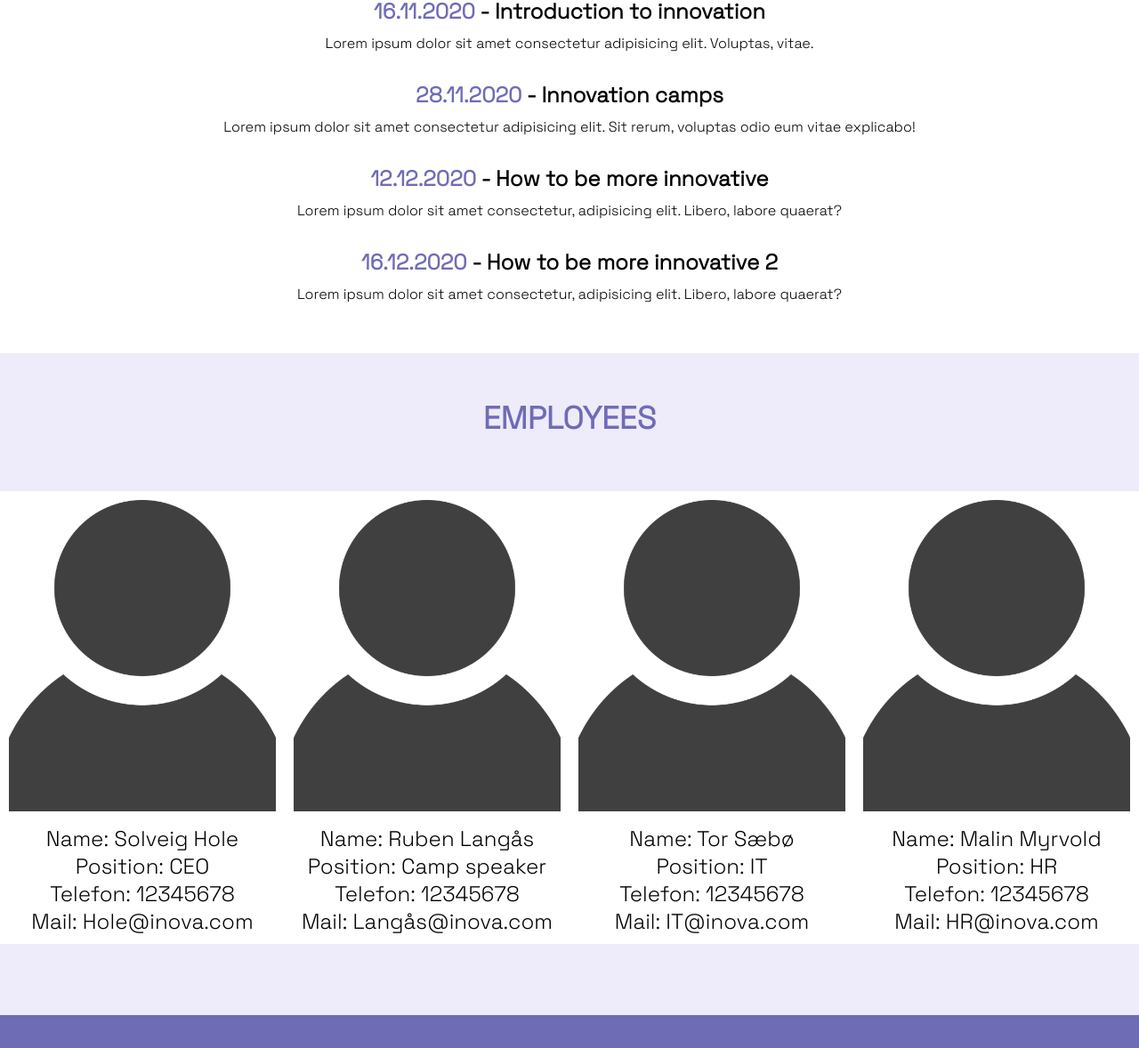
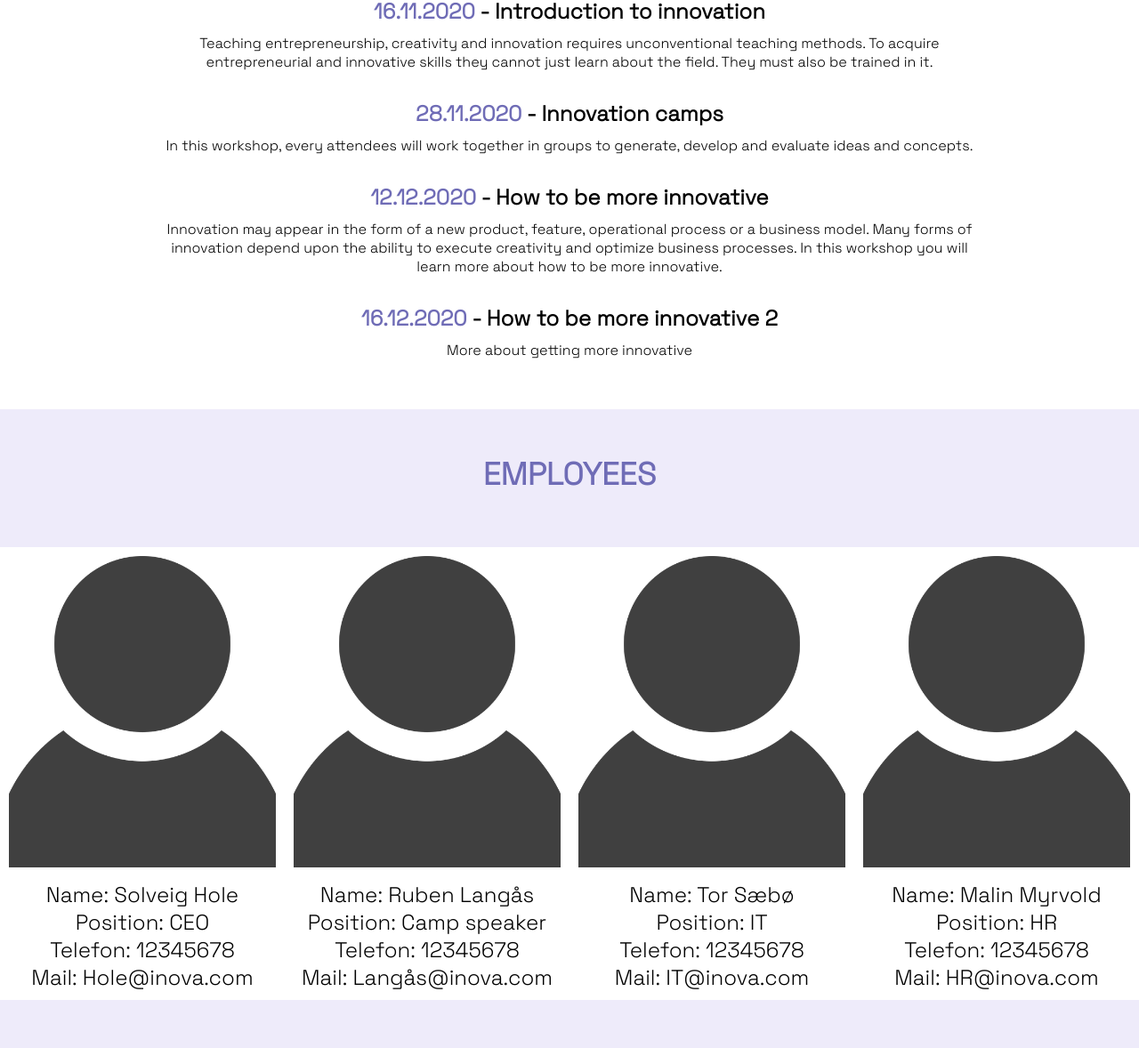
Before and after one commit to sirisandnes/Make-it-responsive, a plain HTML site: page indexEngelsk.html in a window 1280 px wide. Shown: the part 1141-2319 px from the top of the page at 89% size. Drawn offline with Linux system fonts and the light colour scheme.

Commit message:
Lagt til tekst nor/eng

```diff
--- a/indexEngelsk.html
+++ b/indexEngelsk.html
@@ -91,25 +91,28 @@
           <div class="event">
             <h2><span class="date">16.11.2020</span> - Introduction to innovation </h2>
             <p>
-              Lorem ipsum dolor sit amet consectetur adipisicing elit. Voluptas, vitae.
+              Teaching entrepreneurship, creativity and innovation requires unconventional teaching methods.
+To acquire entrepreneurial and innovative skills they cannot just learn about the field. They must also be trained in it.
             </p>
           </div>
           <div class="event">
             <h2><span class="date">28.11.2020</span> - Innovation camps</h2>
             <p>
-            Lorem ipsum dolor sit amet consectetur adipisicing elit. Sit rerum, voluptas odio eum vitae explicabo!
+              In this workshop, every attendees will work together in groups to generate, develop and evaluate ideas and concepts.
             </p>
           </div>
           <div class="event">
             <h2><span class="date">12.12.2020</span> - How to be more innovative</h2>
             <p>
-            Lorem ipsum dolor sit amet consectetur, adipisicing elit. Libero, labore quaerat?
+              Innovation may appear in the form of a new product, feature, operational process or a business model.
+              Many forms of innovation depend upon the ability to execute creativity and optimize business processes.
+              In this workshop you will learn more about how to be more innovative.
             </p>
           </div>
           <div class="event">
             <h2><span class="date">16.12.2020</span> - How to be more innovative 2</h2>
             <p>
-            Lorem ipsum dolor sit amet consectetur, adipisicing elit. Libero, labore quaerat?
+              More about getting more innovative
             </p>
           </div>
         </div>
@@ -171,7 +174,7 @@
         <div class="contact">
           <p>Postboks 4, St. Olavs plass</p>
           <p>0130 Oslo</p>
-          <p>Tlf.: 12 34 56 78</p>
+          <p>Telephone.: 12 34 56 78</p>
         </div>
       </div>
 
```
Also changed, not shown: index.html (+7 -4 lines).
